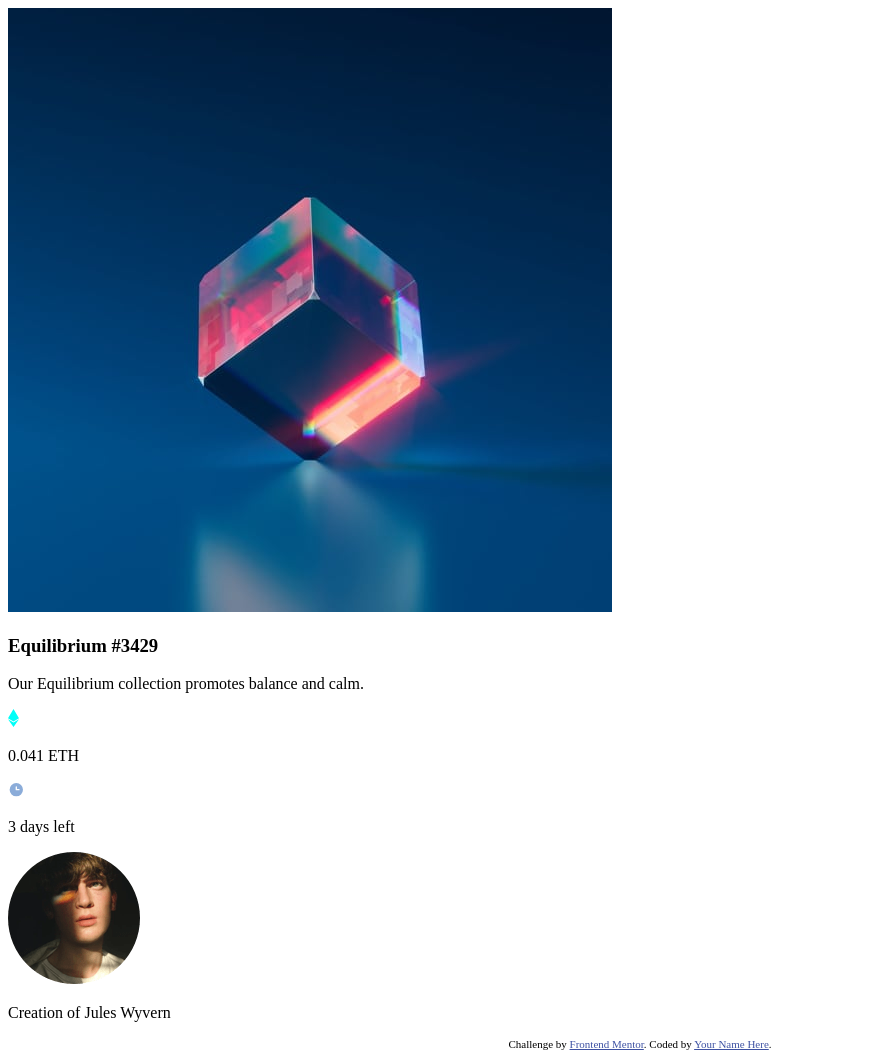
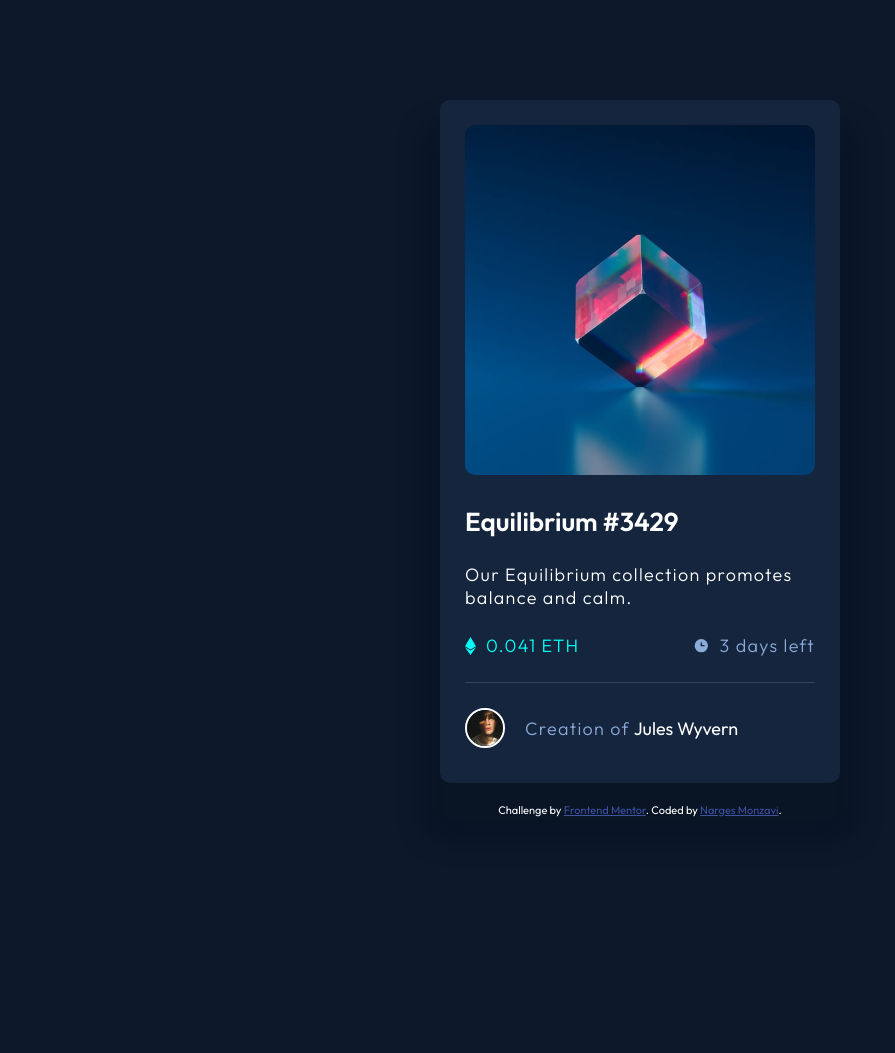
Before and after one commit to NargesMonzavi/nft-card, a plain HTML site: page index.html in a window 1280 px wide. Shown: the whole page, without its empty margins (0-895 px from the left). After the commit the page ends 917 px from the top, so only its background shows below. Drawn offline with Linux system fonts and the light colour scheme.

Commit message:
finish project

```diff
--- a/css/style.css
+++ /dev/null
@@ -1,20 +0,0 @@
-/************************************/
-/* GENERAL */
-/************************************/
-
-/************************************/
-/* COMPONENT */
-/************************************/
-
-/************************************/
-/* ATTRIBUTION */
-/************************************/
-
-.attribution {
-  font-size: 11px;
-  text-align: center;
-}
-
-.attribution a {
-  color: hsl(228, 45%, 44%);
-}
--- a/index.html
+++ b/index.html
@@ -18,33 +18,31 @@
       rel="stylesheet"
     />
 
-    <link rel="stylesheet" href="css/style.css" />
-    <link rel="stylesheet" href="css/queries.css" />
+    <link rel="stylesheet" href="style.css" />
 
     <title>Frontend Mentor | NFT preview card component</title>
   </head>
   <body>
     <section class="component">
       <section class="component-img">
-        <img
-          class="img"
-          src="images/image-equilibrium.jpg"
-          alt="Picture of Equilibrium"
-        />
+        <button class="btn-img"></button>
       </section>
       <section class="component-text">
+        <button class="btn-text">
           <h1 class="title">Equilibrium #3429</h1>
+        </button>
         <p class="description">
           Our Equilibrium collection promotes balance and calm.
         </p>
 
         <div class="details">
+          <div class="ethereum">
             <img
-            class="icon details-icon"
+              class="icon ethereum-icon"
               src="images/icon-ethereum.svg"
               alt="Ethereum icon"
             />
-          <p class="details-text">0.041 ETH</p>
+            <p class="ethereum-text">0.041 ETH</p>
           </div>
 
           <div class="time">
@@ -55,6 +53,7 @@
             />
             <p class="time-text">3 days left</p>
           </div>
+        </div>
 
         <div class="creation">
           <img
@@ -62,7 +61,10 @@
             src="images/image-avatar.png"
             alt="Ethereum icon"
           />
-          <p class="creation-text">Creation of Jules Wyvern</p>
+          <p class="creation-text">
+            <span class="creation-color">Creation of</span
+            ><button class="btn-text">&nbsp;Jules Wyvern</button>
+          </p>
         </div>
       </section>
     </section>
@@ -71,7 +73,7 @@
       Challenge by
       <a href="https://www.frontendmentor.io?ref=challenge" target="_blank"
         >Frontend Mentor</a
-      >. Coded by <a href="#">Your Name Here</a>.
+      >. Coded by <a href="https://github.com/NargesMonzavi">Narges Monzavi</a>.
     </div>
   </body>
 </html>
--- /dev/null
+++ b/style.css
@@ -0,0 +1,187 @@
+/************************************/
+/* GENERAL */
+/************************************/
+
+* {
+  padding: 0;
+  margin: 0;
+  box-sizing: border-box;
+}
+
+html {
+  /* 10px = 1rem */
+  font-size: 62.5%;
+}
+
+body {
+  font-size: 1.8rem;
+  font-family: "Outfit";
+  background-color: hsl(217, 54%, 11%);
+  color: hsl(0, 0%, 100%);
+}
+
+/************************************/
+/* COMPONENT */
+/************************************/
+
+.component {
+  display: flex;
+  flex-direction: column;
+  width: 40rem;
+  background-color: hsl(216, 50%, 16%);
+  border-radius: 1rem;
+  margin: 10rem auto;
+  margin-bottom: 2rem;
+
+  box-shadow: 0rem 4rem 2rem 2rem hsl(217, 60%, 9%);
+}
+
+.component-img {
+  margin: 2.5rem auto;
+}
+
+/* BUTTONS from here */
+
+.btn-img,
+.btn-img:hover,
+.btn-img:active {
+  width: 35rem;
+  height: 35rem;
+  border-radius: 1rem;
+  border: none;
+  background-image: url(../images/image-equilibrium.jpg);
+  background-size: 100%;
+  background-repeat: no-repeat;
+}
+
+.btn-img:hover,
+.btn-img:active {
+  cursor: pointer;
+  background: url(../images/icon-view.svg) center no-repeat,
+    url(../images/image-equilibrium.jpg) center no-repeat;
+  background-color: hsl(178, 100%, 50%, 0.5);
+  background-blend-mode: screen;
+  background-size: 20%, 100%;
+}
+
+.btn-text {
+  font-size: 1.8rem;
+  font-family: "Outfit";
+  background-color: hsl(216, 50%, 16%);
+  color: hsl(0, 0%, 100%);
+  border: none;
+}
+
+.btn-text:hover,
+.btn-text:active {
+  cursor: pointer;
+  color: hsl(178, 100%, 50%);
+}
+
+/* BUTTONS to here */
+
+.component-text {
+  margin: 2.5rem;
+  margin-top: 0;
+  letter-spacing: 0.13rem;
+  font-weight: 300;
+}
+
+.title {
+  font-size: 2.6rem;
+}
+
+.description {
+  margin-top: 2.5rem;
+}
+
+.details {
+  display: flex;
+  justify-content: space-between;
+  margin: 2.5rem 0;
+}
+
+.ethereum,
+.time {
+  display: flex;
+  justify-content: center;
+  align-items: center;
+  gap: 1rem;
+}
+
+.ethereum {
+  color: hsl(178, 100%, 50%);
+}
+
+.time {
+  color: hsl(215, 51%, 70%);
+}
+
+.creation {
+  display: flex;
+  gap: 2rem;
+  align-items: center;
+  border-top: 0.1rem solid hsl(215, 32%, 27%);
+  padding-top: 2.5rem;
+  padding-bottom: 1rem;
+}
+
+.creation-icon {
+  width: 4rem;
+  border: 0.2rem solid hsl(0, 0%, 100%);
+  border-radius: 50%;
+}
+
+.creation-color {
+  color: hsl(215, 51%, 70%);
+}
+
+/************************************/
+/* ATTRIBUTION */
+/************************************/
+
+.attribution {
+  font-size: 11px;
+  text-align: center;
+  margin-bottom: 10rem;
+}
+
+.attribution a {
+  color: hsl(228, 45%, 44%);
+}
+
+/************************************/
+/* QUERIES */
+/************************************/
+
+/************************************/
+/* BELOW 375px (mobile) */
+/************************************/
+
+/* 375px / 16px = 23.5em */
+
+@media (max-width: 23.5rem) {
+  body {
+    font-size: 1.4rem;
+  }
+
+  .component {
+    width: 32.5rem;
+    margin: 5rem auto;
+  }
+
+  .btn-img,
+  .btn-img:hover,
+  .btn-img:active {
+    width: 27.5rem;
+    height: 27.5rem;
+  }
+
+  .btn-text {
+    font-size: 1.4rem;
+  }
+
+  .title {
+    font-size: 2.2rem;
+  }
+}
```
Also changed, not shown: css/queries.css (deleted), screenshots/active-states.jpg (deleted), screenshots/desktop-design.jpg (deleted), screenshots/desktop-preview.jpg (deleted), screenshots/desktop.png (added), screenshots/mobile-design.jpg (deleted), screenshots/mobile.png (added), 2 other files. Lines whose indentation alone changed are shown as unchanged.
